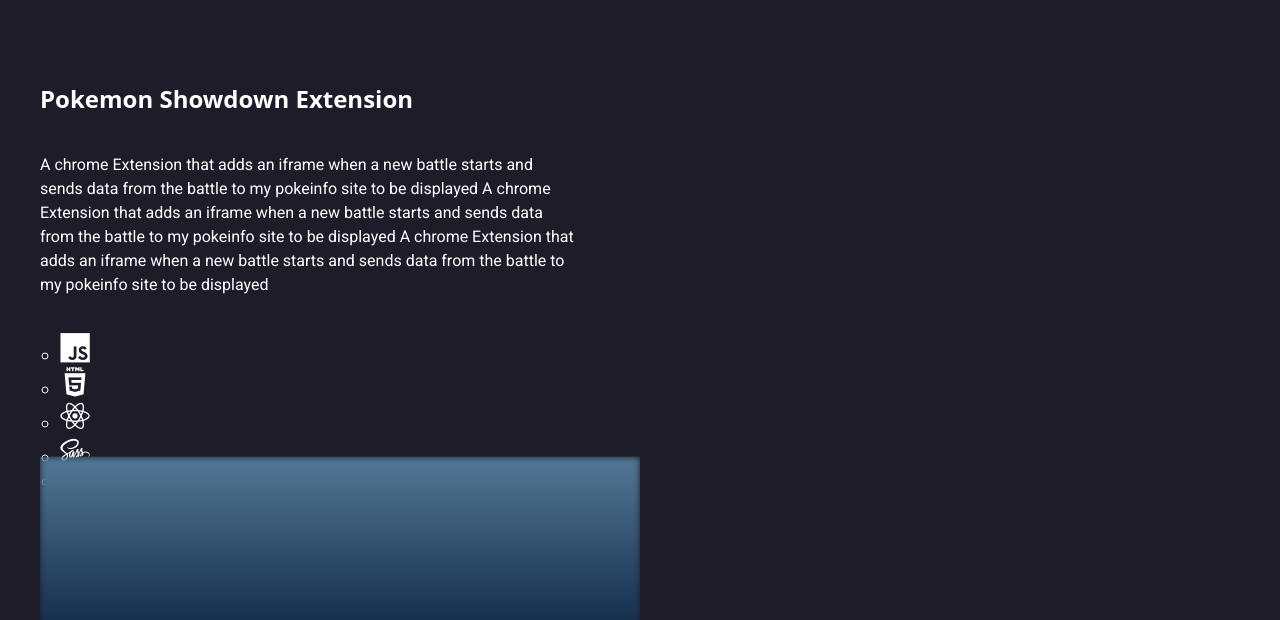
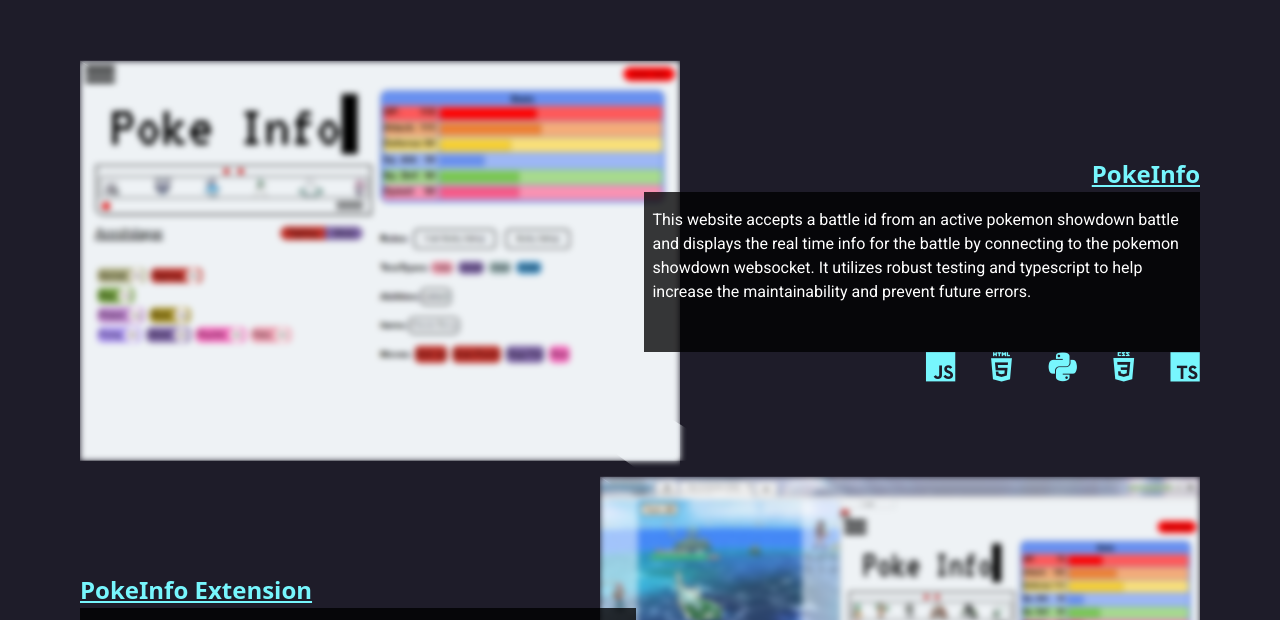
Before and after one commit to piacib/portfolio, a React (Create React App) app: page / in a window 1280 px wide. Shown: the part 2180-2800 px from the top of the page. Built offline with nearby package versions, Linux system fonts and the light colour scheme; a web font is replaced by a local one.

Commit message:
moved project info to seperate file

```diff
--- a/src/components/Projects/Projects.tsx
+++ b/src/components/Projects/Projects.tsx
@@ -1,59 +1,98 @@
-import React, { useEffect, useRef } from "react";
-// import "./Projects.css";
-import { ProjectType } from "../../types";
-import { projects, ProjectSectionId } from "../../global";
+import React from "react";
 import "./projects.scss";
-import pokeInfo from "../../assets/sample_pokeInfo.png";
-import useIntersectionObserver from "../../utils/useIntersectionObserver";
 import useDualFadeIn from "../../utils/useDualFadeIn";
-interface Props {
-  project: ProjectType;
-  children?: React.ReactNode;
-}
-interface ProjectContent {
-  title: string;
-  text: string;
-  imgLink: string;
-  demoHref: string;
-  repoHref: string;
-  skillsClassNames: string[];
-}
-enum Direction {
-  Right,
-  Left,
-}
-const Showdown_Extension = {
-  repoHref: "https://github.com/piacib/pokeinfo_iframe_extension",
-  demoHref:
-    "https://chrome.google.com/webstore/detail/pokeinfo-extension/plolbicmjndjpglocmmgnbppgnadmlfb?hl=en&authuser=0",
-};
-const Pokeinfo = {
-  repoHref: "https://github.com/piacib/pokeinfo",
-  demoHref: "https://piacib.github.io/pokeinfo/",
-};
-const Portfolio = {
-  repoHref: "https://github.com/piacib/portfolio",
-  demoHref: "https://piacib.github.io/portfolio/",
-};
-
-const World_Map = {
-  repoHref: "https://github.com/piacib/world-map",
-  demoHref: "https://piacib.github.io/world-map/",
-};
-const Weather_App = {
-  repoHref: "https://github.com/piacib/weather_typescript_app",
-};
+import { ProjectContent, projects } from "./projectsInfo";
 
 const Projects = () => {
   return (
-    <section id={ProjectSectionId}>
+    <section id="projects">
       <h1>What I have built</h1>
-      <ul className="card_container">
-        <ProjectCard idx={0} />
-        <ProjectCard idx={1} />
-        {/* <ProjectCard direction={Direction.Left} />
-        <ProjectCard direction={Direction.Left} /> */}
-        {/* <li id="PokeInfo" className="card">
+      <ul className="project_card_container">
+        {projects.map((x, idx) => (
+          <ProjectCard idx={idx} data={x} />
+        ))}
+      </ul>
+
+      {/* <a
+        className="current_projects_btn"
+        role="button"
+        href="https://github.com/piacib/EzraKleinBooks"
+      >
+        Checkout What I am Working On Now!
+      </a> */}
+    </section>
+  );
+};
+
+export default Projects;
+const isEven = (idx: number) => {
+  if (idx % 2) {
+    return true;
+  }
+  return false;
+};
+const leftOrRight = (
+  idx: number,
+  classes: {
+    left: string;
+    right: string;
+  }
+) => {
+  if (isEven(idx)) {
+    return [classes.left, classes.right];
+  }
+  return [classes.right, classes.left];
+};
+interface ProjectCardProps {
+  idx: number;
+  data: ProjectContent;
+}
+const ProjectCard = ({ idx, data }: ProjectCardProps) => {
+  const { classes, containerRef } = useDualFadeIn();
+  return (
+    <li
+      id="Pokemon_Showdown_Extension"
+      className="project_card"
+      ref={containerRef}
+    >
+      <div className={`project_content ${leftOrRight(idx, classes)[0]}`}>
+        <h2>{data.title}</h2>
+        <p>{data.text}</p>
+        <ul className="skills_list">
+          {data.skillsClassNames.map((x) => (
+            <li>
+              <i className={`skills_icon ${x}`}></i>
+            </li>
+          ))}
+        </ul>
+        <div className="small_screen_btn_container">
+          <a className="button-85 projects_btn repo" href={data.repoHref}>
+            Repo
+          </a>
+          <a className="projects_btn demo" href={data.demoHref}>
+            Site
+          </a>
+        </div>
+      </div>
+      <div className={`image_link_container ${leftOrRight(idx, classes)[1]}`}>
+        <img alt="project demo" src={data.imgLink} className="triangle left" />
+        <img alt="project demo" src={data.imgLink} className="triangle right" />
+        <a className="button-85 projects_btn repo" href={data.repoHref}>
+          Repo
+        </a>
+        <a className="projects_btn demo" href={data.demoHref}>
+          Site
+        </a>
+      </div>
+    </li>
+  );
+};
+{
+  /* <ProjectCard direction={Direction.Left} />
+        <ProjectCard direction={Direction.Left} /> */
+}
+{
+  /* <li id="PokeInfo" className="card">
           <h2>PokeInfo</h2>
           <p>
             A project that connects to an active pokemon showdown battle via a
@@ -145,99 +184,5 @@
               Site
             </a>
           </div>
-        </li> */}
-      </ul>
-
-      {/* <a
-        className="current_projects_btn"
-        role="button"
-        href="https://github.com/piacib/EzraKleinBooks"
-      >
-        Checkout What I am Working On Now!
-      </a> */}
-    </section>
-  );
-};
-
-export default Projects;
-const isEven = (idx: number) => {
-  if (idx % 2) {
-    return true;
-  }
-  return false;
-};
-const leftOrRight = (
-  idx: number,
-  classes: {
-    left: string;
-    right: string;
-  }
-) => {
-  if (isEven(idx)) {
-    return [classes.left, classes.right];
-  }
-  return [classes.right, classes.left];
-};
-const ProjectCard = ({ idx }: { idx: number }) => {
-  const { classes, containerRef } = useDualFadeIn();
-  return (
-    <li id="Pokemon_Showdown_Extension" className="card" ref={containerRef}>
-      <div className={`project_content ${leftOrRight(idx, classes)[0]}`}>
-        <h2>Pokemon Showdown Extension</h2>
-        <p>
-          A chrome Extension that adds an iframe when a new battle starts and
-          sends data from the battle to my pokeinfo site to be displayed A
-          chrome Extension that adds an iframe when a new battle starts and
-          sends data from the battle to my pokeinfo site to be displayed A
-          chrome Extension that adds an iframe when a new battle starts and
-          sends data from the battle to my pokeinfo site to be displayed
-        </p>
-        <ul className="skills_list">
-          <li>
-            <i className="skills_icon devicon-javascript-plain"></i>
-          </li>
-          <li>
-            <i className="skills_icon devicon-html5-plain-wordmark"></i>
-          </li>
-
-          <li>
-            <i className="skills_icon devicon-react-original"></i>
-          </li>
-
-          <li>
-            <i className="skills_icon devicon-sass-original"></i>
-          </li>
-          <li>
-            <i className="devicon-chrome-plain-wordmark"></i>
-          </li>
-        </ul>
-        <div className="small_screen_btn_container">
-          <a
-            className="button-85 projects_btn repo"
-            href={Showdown_Extension.repoHref}
-          >
-            Repo
-          </a>
-          <a className="projects_btn demo" href={Showdown_Extension.demoHref}>
-            Site
-          </a>
-        </div>
-      </div>
-      <div className={`image_link_container ${leftOrRight(idx, classes)[1]}`}>
-        <div className="triangle left" />
-        <div className="triangle right " />
-        <a
-          className="button-85 projects_btn repo"
-          href={Showdown_Extension.repoHref}
-        >
-          Repo
-        </a>
-        <a className="projects_btn demo" href={Showdown_Extension.demoHref}>
-          Site
-        </a>
-        {/*
-         */}
-      </div>
-    </li>
-  );
-};
+        </li> */
+}
--- /dev/null
+++ b/src/components/Projects/projectsInfo.ts
@@ -0,0 +1,111 @@
+import bolt from "../../assets/bolt_icon.png";
+import portfolio from "../../assets/portfolio.png";
+import pokeinfo from "../../assets/pokeinfo.png";
+import pokeinfo_extension from "../../assets/pokeinfo_extension.png";
+
+export interface ProjectContent {
+  title: string;
+  text: string;
+  imgLink: string;
+  demoHref: string;
+  repoHref: string;
+  skillsClassNames: string[];
+}
+const icons = [
+  "devicon-javascript-plain",
+  "devicon-html5-plain-wordmark",
+  "devicon-react-original",
+  "devicon-python-plain",
+  "devicon-linux-plain",
+  "devicon-github-original",
+  "devicon-css3-plain-wordmark",
+  "devicon-typescript-plain",
+  "devicon-sass-original",
+  "devicon-chrome-plain",
+];
+export const projects: ProjectContent[] = [
+  {
+    title: "PokeInfo",
+    imgLink: pokeinfo,
+    repoHref: "https://github.com/piacib/pokeinfo",
+    demoHref: "https://piacib.github.io/pokeinfo/",
+    text: `This website accepts a battle id from an active pokemon showdown battle and displays the real time info for the battle
+    by connecting to the pokemon showdown websocket. It utilizes robust testing and typescript to help increase the maintainability and prevent future errors.`,
+    skillsClassNames: [
+      "devicon-javascript-plain",
+      "devicon-html5-plain-wordmark",
+      "devicon-python-plain",
+      "devicon-css3-plain-wordmark",
+      "devicon-typescript-plain",
+    ],
+  },
+  {
+    title: "PokeInfo Extension",
+    imgLink: pokeinfo_extension,
+    repoHref: "https://github.com/piacib/pokeinfo_iframe_extension",
+    demoHref:
+      "https://chrome.google.com/webstore/detail/pokeinfo-extension/plolbicmjndjpglocmmgnbppgnadmlfb",
+    text: `A chrome Extension that adds an iframe to the pokemonshowdown website when a new battle starts and
+    sends data from the battle to my pokeinfo site via a websocket to be displayed. This application utilizes URL Search paramaters to
+    efficiently send data to the pokeinfo site.`,
+    skillsClassNames: [
+      "devicon-html5-plain-wordmark",
+      "devicon-github-original",
+      "devicon-css3-plain-wordmark",
+      "devicon-typescript-plain",
+      "devicon-sass-original",
+      "devicon-chrome-plain",
+    ],
+  },
+  {
+    title: "Weather App",
+    imgLink: "",
+    repoHref: "https://github.com/piacib/weather_typescript_app",
+    demoHref: "https://github.com/piacib/weather_typescript_app",
+    text: `This site connects accepts a city in the us and then fetches its location from the national weather service. That data
+    is then sent to a second api request to get the current weather in that location and display it.`,
+    skillsClassNames: [
+      "devicon-javascript-plain",
+      "devicon-html5-plain-wordmark",
+      "devicon-react-original",
+      "devicon-github-original",
+      "devicon-css3-plain-wordmark",
+      "devicon-typescript-plain",
+    ],
+  },
+  {
+    title: "Reddit Post Timer",
+    imgLink: "",
+    repoHref: "https://github.com/piacib/reddit-timer-piacib",
+    demoHref: "https://github.com/piacib/reddit-timer-piacib",
+    text: `A website that connects to the reddit api and fetches top posts from a given subreddit and displays the best time to make a post in a heat map display. `,
+    skillsClassNames: [
+      "devicon-javascript-plain",
+      "devicon-html5-plain-wordmark",
+      "devicon-react-original",
+      "devicon-github-original",
+      "devicon-css3-plain-wordmark",
+    ],
+  },
+  {
+    title: "Portfolio",
+    imgLink: portfolio,
+    repoHref: "https://github.com/piacib/portfolio",
+    demoHref: "https://piacib.github.io/portfolio/",
+    text: `A chrome Extension that adds an iframe when a new battle starts and
+    sends data from the battle to my pokeinfo site to be displayed A
+    chrome Extension that adds an iframe when a new battle starts and
+    sends data from the battle to my pokeinfo site to be displayed A
+    chrome Extension that adds an iframe when a new battle starts and
+    sends data from the battle to my pokeinfo site to be displayed`,
+    skillsClassNames: [
+      "devicon-javascript-plain",
+      "devicon-html5-plain-wordmark",
+      "devicon-react-original",
+      "devicon-github-original",
+      "devicon-css3-plain-wordmark",
+      "devicon-typescript-plain",
+      "devicon-sass-original",
+    ],
+  },
+];
```
